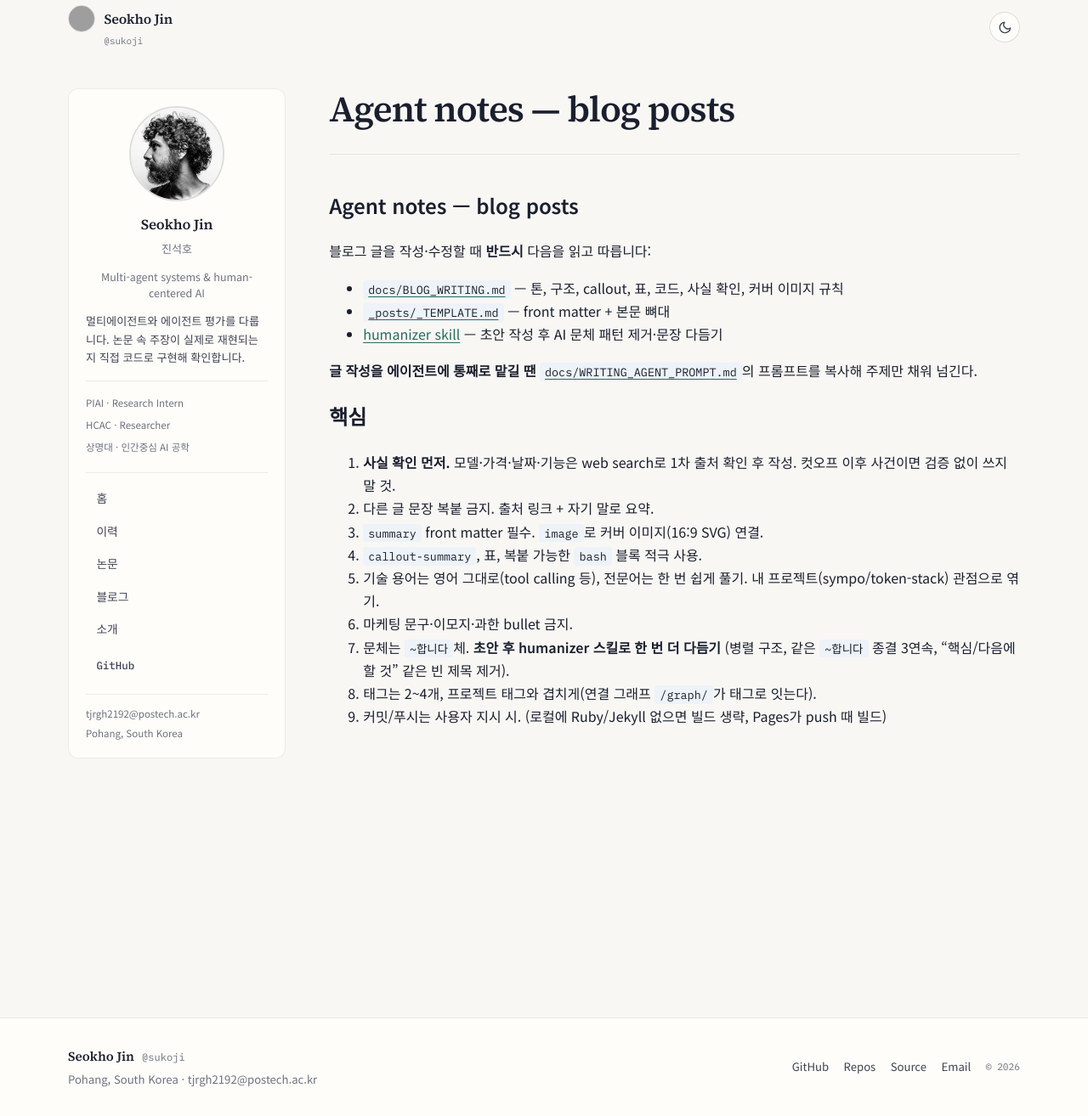
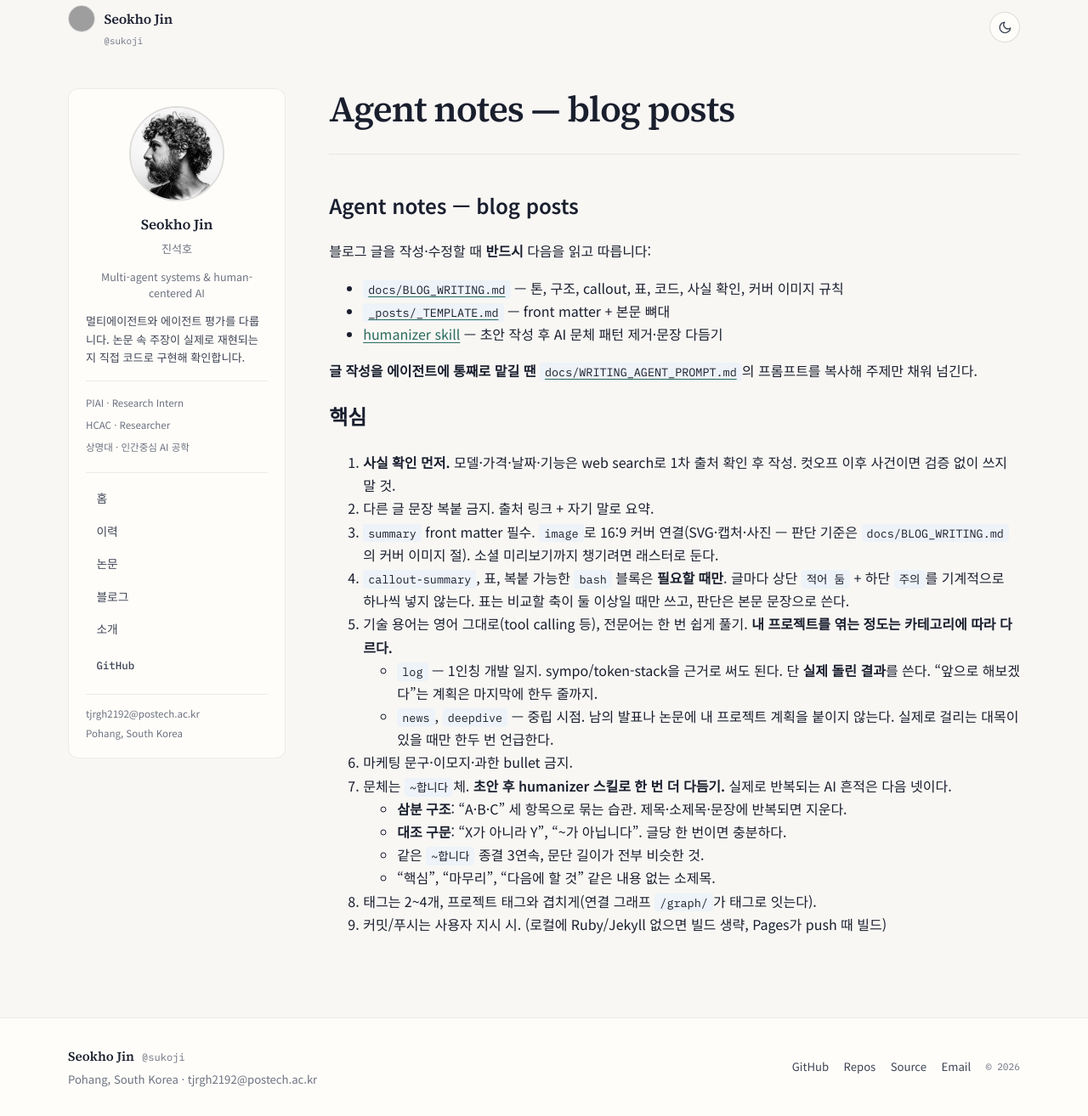
Before and after one commit to sukoji/sukoji.github.io, a Jekyll site: the page built from AGENTS.md, in a window 1280 px wide and 1314 px high. Shown: the whole window at 85% size. Built offline with Jekyll 4.4.1, drawn with Linux system fonts in a browser that asks for light colours; our own code applies the rules of GitHub Pages for plain Markdown files; grey boxes are pictures that could not be loaded.

Commit message:
docs: make project tie-in rule category-conditional
Rule 5 told the writing agent to tie every post to sympo/token-stack,
which pushed project plans into news and deepdive posts. Now scoped:
log posts may lean on project results, news/deepdive stay neutral.
Also loosen the callout/table rule and list the recurring AI tells.

Co-Authored-By: Claude Opus 5 <noreply@anthropic.com>

```diff
--- a/AGENTS.md
+++ b/AGENTS.md
@@ -12,10 +12,16 @@
 
 1. **사실 확인 먼저.** 모델·가격·날짜·기능은 web search로 1차 출처 확인 후 작성. 컷오프 이후 사건이면 검증 없이 쓰지 말 것.
 2. 다른 글 문장 복붙 금지. 출처 링크 + 자기 말로 요약.
-3. `summary` front matter 필수. `image`로 커버 이미지(16:9 SVG) 연결.
-4. `callout-summary`, 표, 복붙 가능한 `bash` 블록 적극 사용.
-5. 기술 용어는 영어 그대로(tool calling 등), 전문어는 한 번 쉽게 풀기. 내 프로젝트(sympo/token-stack) 관점으로 엮기.
+3. `summary` front matter 필수. `image`로 16:9 커버 연결(SVG·캡처·사진 — 판단 기준은 `docs/BLOG_WRITING.md`의 커버 이미지 절). 소셜 미리보기까지 챙기려면 래스터로 둔다.
+4. `callout-summary`, 표, 복붙 가능한 `bash` 블록은 **필요할 때만**. 글마다 상단 `적어 둠` + 하단 `주의`를 기계적으로 하나씩 넣지 않는다. 표는 비교할 축이 둘 이상일 때만 쓰고, 판단은 본문 문장으로 쓴다.
+5. 기술 용어는 영어 그대로(tool calling 등), 전문어는 한 번 쉽게 풀기. **내 프로젝트를 엮는 정도는 카테고리에 따라 다르다.**
+   - `log` — 1인칭 개발 일지. sympo/token-stack을 근거로 써도 된다. 단 **실제 돌린 결과**를 쓴다. "앞으로 해보겠다"는 계획은 마지막에 한두 줄까지.
+   - `news`, `deepdive` — 중립 시점. 남의 발표나 논문에 내 프로젝트 계획을 붙이지 않는다. 실제로 걸리는 대목이 있을 때만 한두 번 언급한다.
 6. 마케팅 문구·이모지·과한 bullet 금지.
-7. 문체는 `~합니다`체. **초안 후 humanizer 스킬로 한 번 더 다듬기** (병렬 구조, 같은 `~합니다` 종결 3연속, "핵심/다음에 할 것" 같은 빈 제목 제거).
+7. 문체는 `~합니다`체. **초안 후 humanizer 스킬로 한 번 더 다듬기.** 실제로 반복되는 AI 흔적은 다음 넷이다.
+   - **삼분 구조**: "A·B·C" 세 항목으로 묶는 습관. 제목·소제목·문장에 반복되면 지운다.
+   - **대조 구문**: "X가 아니라 Y", "~가 아닙니다". 글당 한 번이면 충분하다.
+   - 같은 `~합니다` 종결 3연속, 문단 길이가 전부 비슷한 것.
+   - "핵심", "마무리", "다음에 할 것" 같은 내용 없는 소제목.
 8. 태그는 2~4개, 프로젝트 태그와 겹치게(연결 그래프 `/graph/`가 태그로 잇는다).
 9. 커밋/푸시는 사용자 지시 시. (로컬에 Ruby/Jekyll 없으면 빌드 생략, Pages가 push 때 빌드)
```
